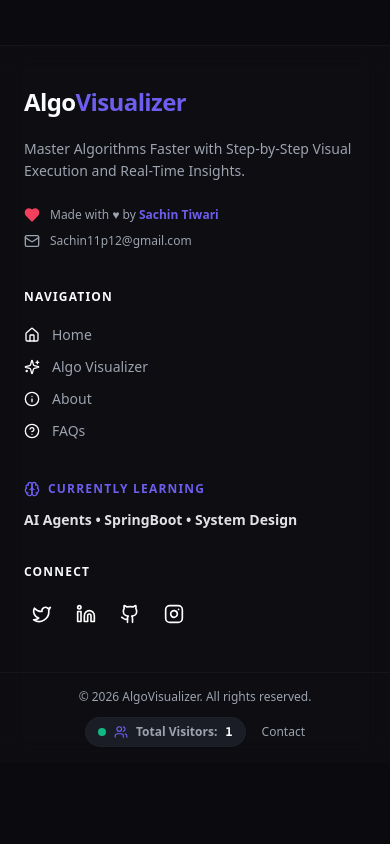
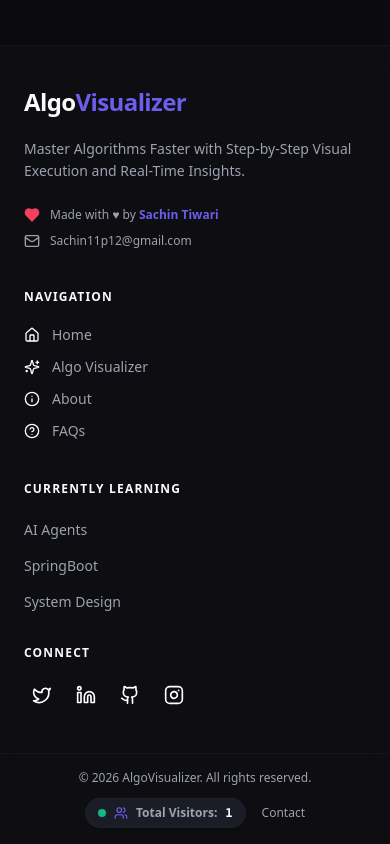
Before and after one commit to sachin11p12/Algorithm-Visualizer, a Next.js app in the folder Frontend/: page / in a window 390 px wide. Shown: the part 6828-7672 px from the top of the page. Before the commit the page ends 7591 px from the top, so only its background shows below. Built offline with nearby package versions, Linux system fonts and the light colour scheme; no server answers.

Commit message:
feat: implement responsive Footer component with navigation, social links, and visitor counter

```diff
--- a/Frontend/components/layout/Footer.tsx
+++ b/Frontend/components/layout/Footer.tsx
@@ -12,7 +12,6 @@ import {
   Sparkles,
   Info,
   HelpCircle,
-  Brain,
 } from 'lucide-react';
 
 import { VisitorCounter } from '@/components/layout/VisitorCounter';
@@ -32,6 +31,12 @@ export const Footer: React.FC = () => {
     { label: 'Algo Visualizer', href: '/algo', icon: Sparkles },
     { label: 'About', href: '#', icon: Info },
     { label: 'FAQs', href: '#', icon: HelpCircle },
+  ];
+
+  const learningItems = [
+    { label: 'AI Agents' },
+    { label: 'SpringBoot' },
+    { label: 'System Design' },
   ];
 
   return (
@@ -102,14 +107,19 @@ export const Footer: React.FC = () => {
           {/* ── Column 3: Currently Learning + Connect stacked ── */}
           <div className="space-y-8 sm:space-y-10">
             {/* Currently Learning */}
-            <div className="space-y-3">
-              <div className="flex items-center space-x-2 text-xs font-bold uppercase tracking-widest text-primary">
-                <Brain className="w-4 h-4" />
-                <span>Currently Learning</span>
-              </div>
-              <p className="text-sm font-semibold text-foreground/90 leading-relaxed">
-                AI Agents • SpringBoot • System Design
-              </p>
+            <div className="space-y-5 sm:space-y-6">
+              <h4 className="text-xs font-bold uppercase tracking-widest text-foreground">
+                Currently Learning
+              </h4>
+              <ul className="space-y-3 sm:space-y-4">
+                {learningItems.map((item) => (
+                  <li key={item.label}>
+                    <span className="text-sm sm:text-[15px] text-muted-foreground hover:text-foreground transition-colors duration-150 cursor-default">
+                      {item.label}
+                    </span>
+                  </li>
+                ))}
+              </ul>
             </div>
 
             {/* Connect */}
```
